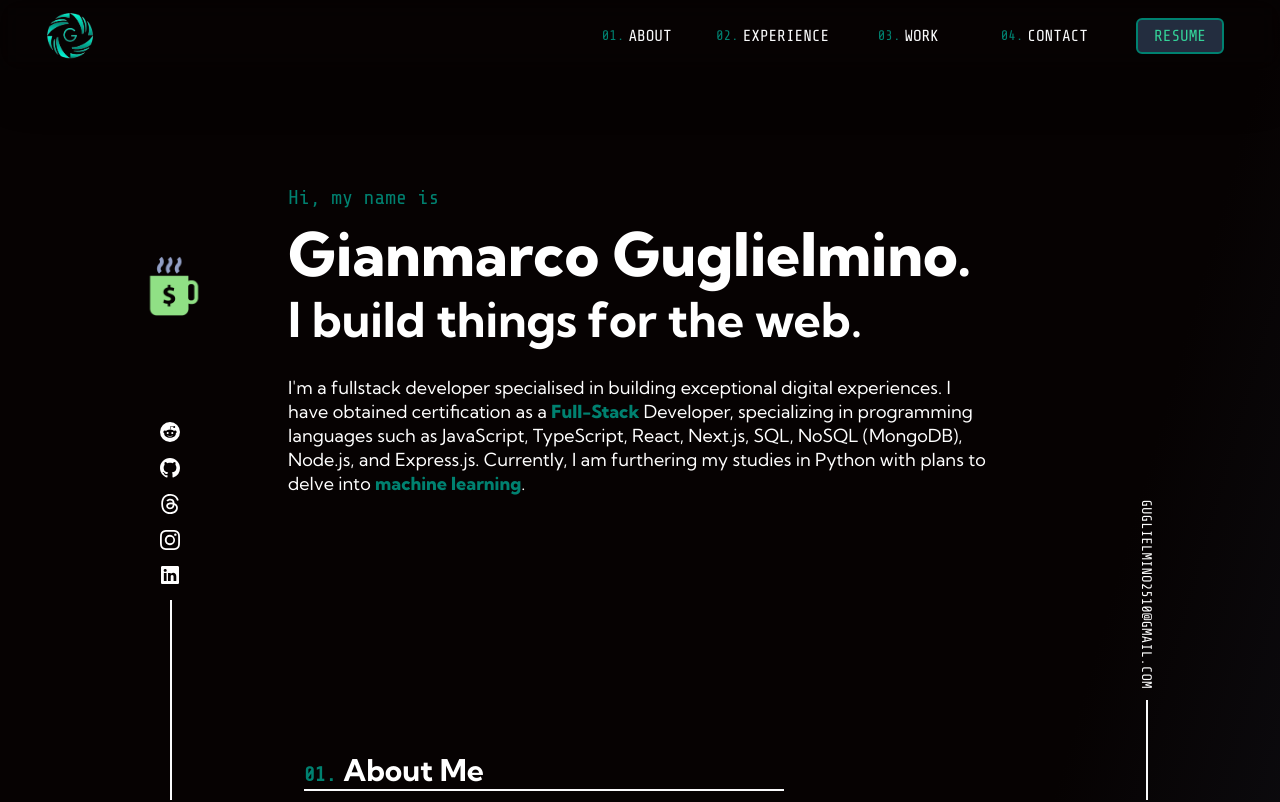
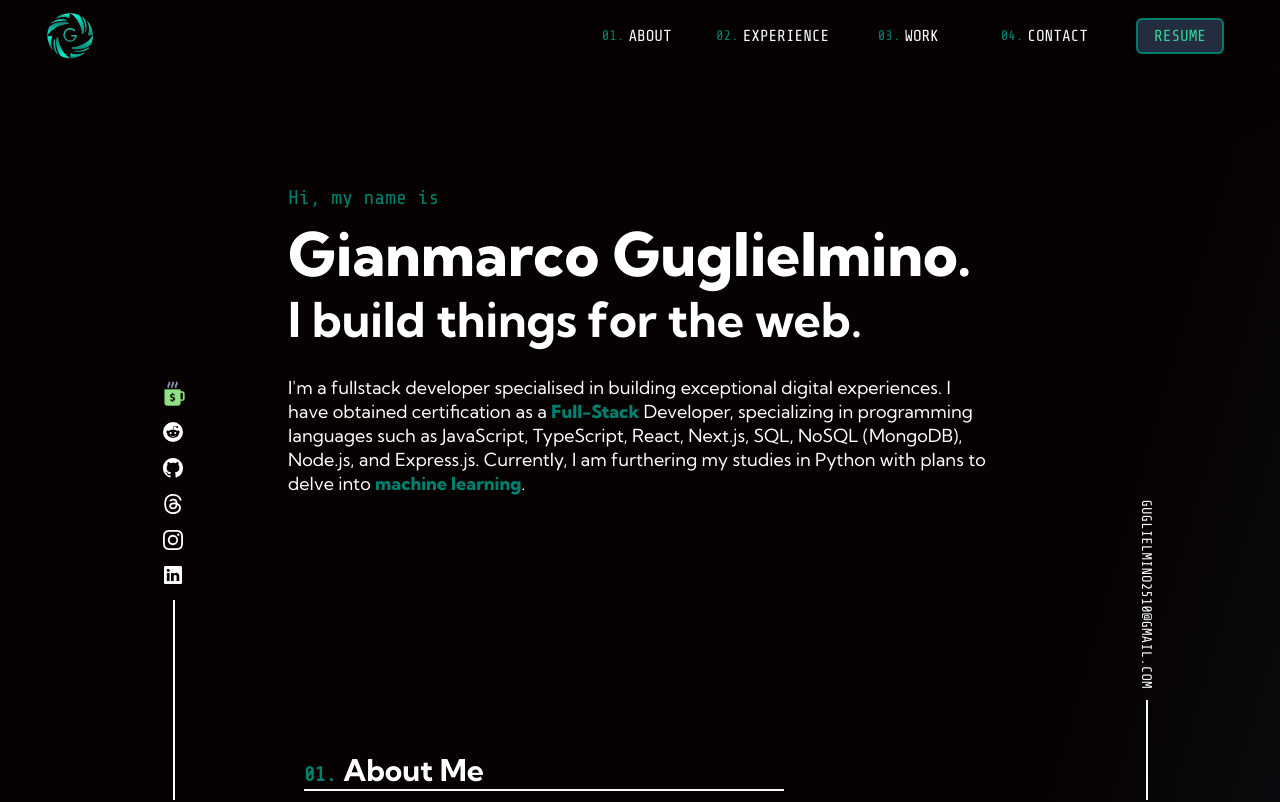
Before and after one commit to Jim2510/Fullstack-portfolio, a React (Vite) app: page / in a window 1280 px wide. Shown: the top 802 px of the page. Built offline with nearby package versions, Linux system fonts and the light colour scheme.

Commit message:
minor adjustiments

```diff
--- a/src/components/LinkSocial.jsx
+++ b/src/components/LinkSocial.jsx
@@ -1,7 +1,19 @@
+import coffee from "../assets/cup.png";
+
 export function LinkSocial() {
   return (
     <>
-      <div className="fixed bottom-0 flex flex-col left-2 sm:left-40 gap-4 justify-center items-center z-40">
+      <div className=" group fixed bottom-0 flex flex-col left-2 sm:left-40 gap-4 justify-center items-center z-40">
+        <a href="https://buy.stripe.com/bIY6oOeGm1iBaUEbII">
+          <img
+            src={coffee}
+            alt="coffee"
+            className="w-[25px] h-[25px] left-[0.10rem] relative"
+          />
+          <div className=" justify-center items-center absolute sm:group-hover:flex sm:hidden hidden text-black font-bold -top-12 -right-16 rounded-2xl bg-main-red px-2 py-1 w-[150px] ">
+            Buy me a coffee!
+          </div>
+        </a>
         <a href="https://www.reddit.com/user/LazyBoysenberry7816/">
           <svg
             xmlns="http://www.w3.org/2000/svg"
--- a/src/components/OtherWork.jsx
+++ b/src/components/OtherWork.jsx
@@ -13,7 +13,7 @@ export function OtherWork() {
         className="w-full flex justify-center items-center px-10 sm:px-0"
         id="experience"
       >
-        <div className="w-full sm:w-[65%] text-white flex justify-center items-center flex-col py-32 gap-8 ml-0 sm:ml-10">
+        <div className="w-full sm:w-[65%] text-white flex justify-center items-center flex-col py-32 gap-8 ml-0">
           <div className="flex justify-center items-center w-full flex-wrap mb-10">
             <h2 className="w-fit mr-2 text-3xl font-bold">Other Projects</h2>
           </div>
--- a/src/components/Work.jsx
+++ b/src/components/Work.jsx
@@ -17,11 +17,10 @@ export function Work() {
           </div>
           <div className="w-full grid grid-cols-1 sm:grid-cols-6 gap-0 sm:gap-20">
             <div className="col-span-1 sm:col-span-4 h-fit sm:h-[350px] mx-auto sm:mr-12 overflow-hidden relative sm:rounded-none rounded-md">
-              <div className="sm:flex hidden top-0 absolute w-full h-full hover:bg-transparent transition-all ease-in-out bg-main-red/50"></div>
               <img
                 src={gestify}
                 alt="gestify"
-                className="w-full h-full  object-cover"
+                className="w-full h-full  object-cover sm:object-contain"
               />
             </div>
             <div className="col-span-1 sm:col-span-2 h-fit flex justify-center flex-col items-center sm:items-end py-4 text-end gap-4">
--- a/src/layouts/Mainpage.jsx
+++ b/src/layouts/Mainpage.jsx
@@ -4,7 +4,6 @@ import { Contact } from "../components/Contact";
 import { Experience } from "../components/Experience";
 import { LinkSocial } from "../components/LinkSocial";
 import { Navbar } from "../components/Navbar";
-import { OfferBtn } from "../components/OfferBtn";
 import { OtherWork } from "../components/OtherWork";
 import { TitleSection } from "../components/TitleSection";
 import { Work } from "../components/Work";
@@ -13,7 +12,6 @@ export function Mainpage() {
   return (
     <div className="scrollbar font-kumbh relative bg-gradient-to-br from-custom-dark via-custom-dark to-custom-green bg-cover overflow-y-auto">
       <Animation />
-      <OfferBtn />
       <Navbar />
       <TitleSection />
       <LinkSocial />
```
